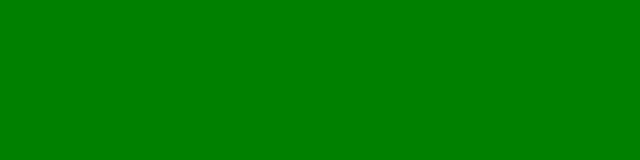
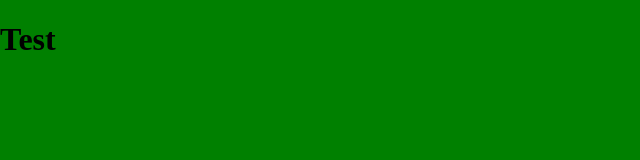
Before and after one commit to ScottLindUCN/S1T3G4, a plain HTML site: page index.html in a window 1280 px wide. Shown: the full height of the page, 0-640 px from the left. Drawn offline with nearby package versions, Linux system fonts and the light colour scheme.

Commit message:
Test of font

```diff
--- a/assets/css/styles.css
+++ b/assets/css/styles.css
@@ -1,6 +1,20 @@
+@font-face {
+    font-family: Alianza Slab;
+    src: url('assets/fonts/AlianzaSlab100.otf'), format('otf'),
+    url('assets/fonts/AlianzaSlab300.otf'), format('otf'),
+    url('assets/fonts/AlianzaSlab400.otf'), format('otf'),
+    url('assets/fonts/AlianzaSlab500.otf'), format('otf'),
+    url('assets/fonts/AlianzaSlab600.otf'), format('otf'),
+    url('assets/fonts/AlianzaSlab700.otf'), format('otf'),
+    url('assets/fonts/AlianzaSlab800.otf'), format('otf');
+}
+
+
 html, body {
     margin: 0;
     padding: 0;
+
+    font-family: "AlianzaSlab";
 }
 
 /* Skærme min. 500px */
--- a/index.html
+++ b/index.html
@@ -27,7 +27,9 @@
 
 <body>
     <nav></nav>
-    <main></main>
+    <main>
+        <h1>Test</h1>
+    </main>
     <footer></footer>
 </body>
 
```
Also changed, not shown: assets/fonts/AlianzaSlab 100.otf (added), assets/fonts/AlianzaSlab 300.otf (added), assets/fonts/AlianzaSlab 400.otf (added), assets/fonts/AlianzaSlab 500.otf (added), assets/fonts/AlianzaSlab 600.otf (added), assets/fonts/AlianzaSlab 700.otf (added), assets/fonts/AlianzaSlab 800.otf (added), 3 other files.
